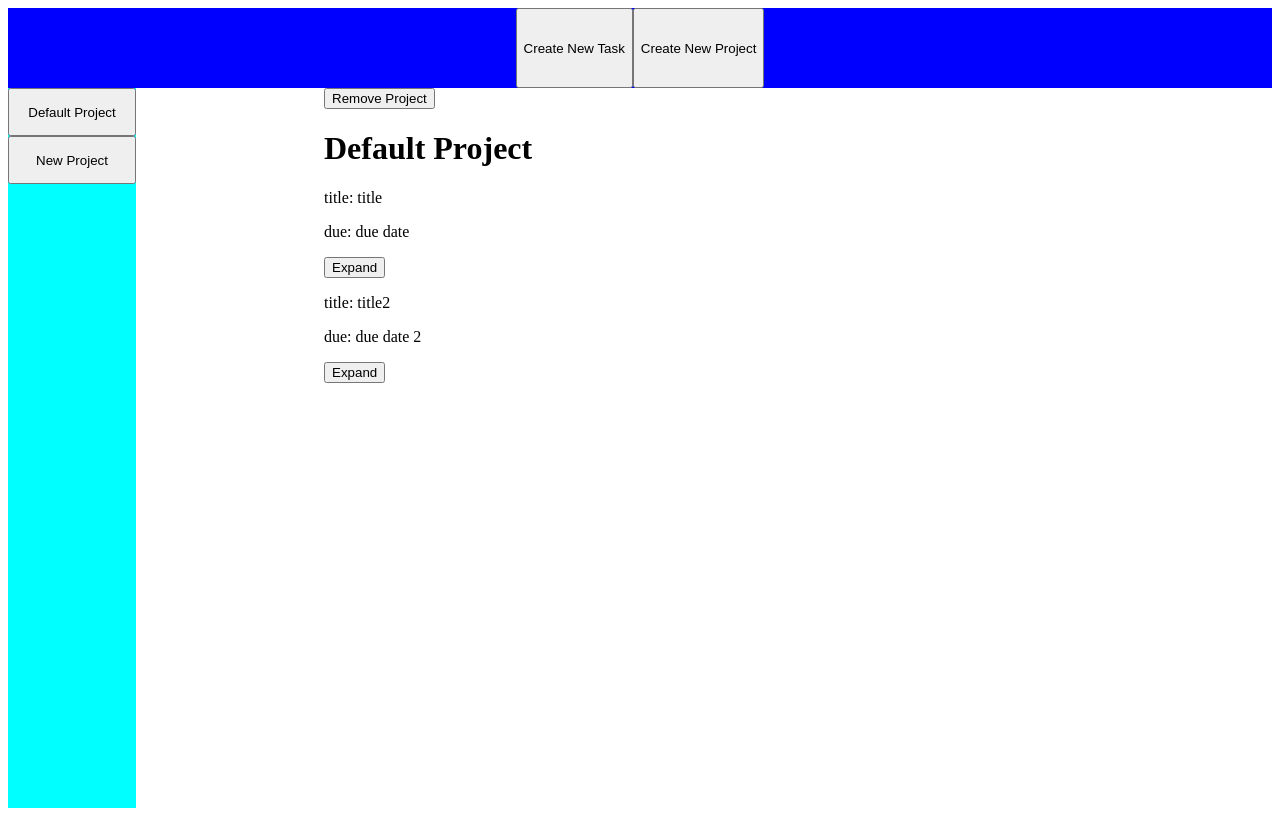
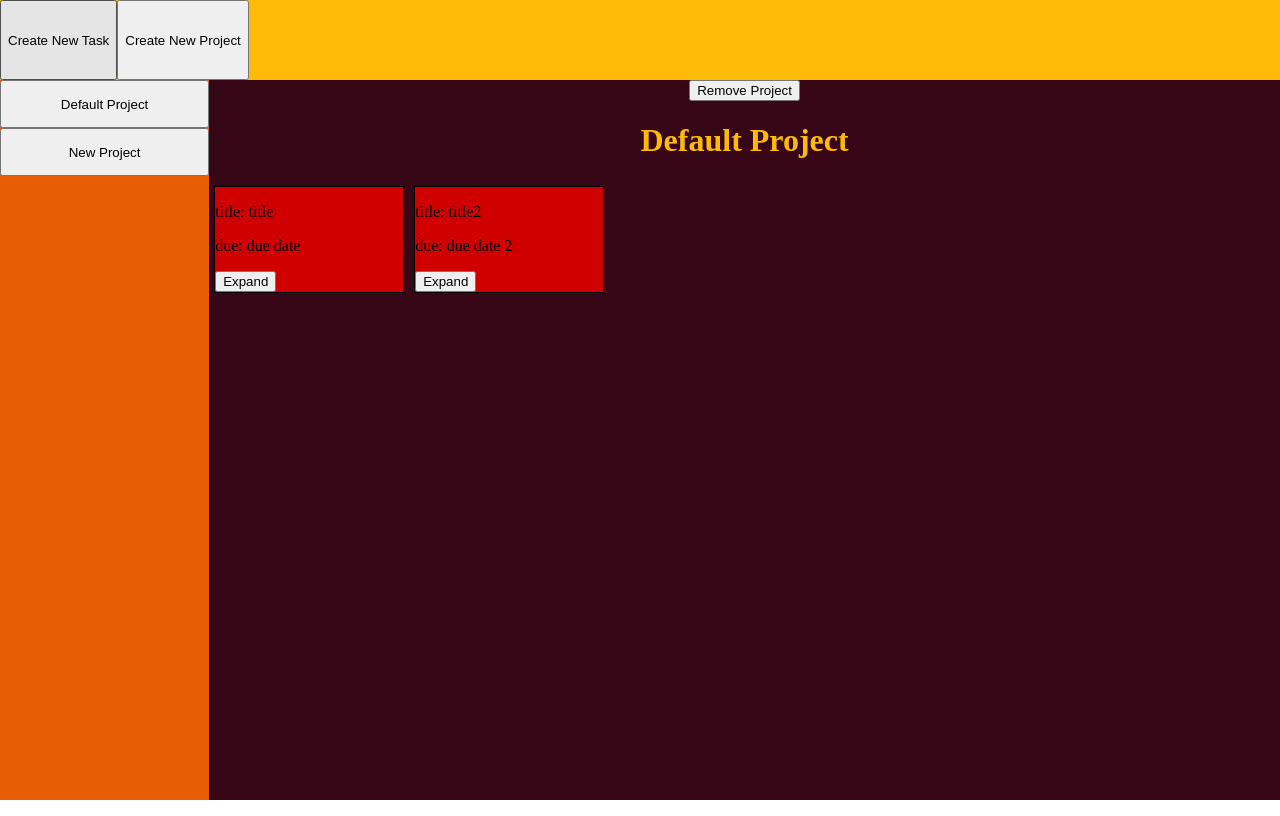
Before and after one commit to EbolaBelle/todo-app, a website built with webpack: page src/template.html in a window 1280 px wide. Built offline with nearby package versions, Linux system fonts and the light colour scheme.

Commit message:
Play around with CSS

```diff
--- a/src/dom.js
+++ b/src/dom.js
@@ -145,8 +145,10 @@ function userInterface() {
     function createProjectCard(project) {
         let projectCard = document.createElement("div");
         let projectTitle = document.createElement('h1');
+        let body = document.querySelector('.body');
         projectTitle.textContent = project.name;
-        projectCard.appendChild(projectTitle);
+        projectCard.classList.add('project-card');
+        document.querySelector('.body').appendChild(projectTitle);
         return projectCard;
     }
 
--- a/src/template.html
+++ b/src/template.html
@@ -1,26 +1,35 @@
 <!DOCTYPE html>
 <html lang="en">
+
 <head>
     <meta charset="UTF-8">
     <meta name="viewport" content="width=device-width, initial-scale=1.0">
     <title>Document</title>
     <style>
+        body {
+            margin: 0;
+        }
+
+        h1 {
+            color: rgb(255, 186, 8);
+        }
+
         header {
-            background-color: blue;
+            display: flex;
+            background-color: rgb(255, 186, 8);
             height: 10vh;
             display: flex;
-            justify-content: center;
+            justify-content: start;
         }
 
         .wrapper {
-            display: grid;
-            grid-template-columns: 1fr 3fr;
+            display: flex;
         }
 
         .sidebar {
-            background-color: aqua;
+            background-color: rgb(232, 93, 4);
             height: 90vh;
-            width: 10vw;
+            width: min(250px, 25vw);
         }
 
         ul {
@@ -29,12 +38,34 @@
             margin: 0;
         }
 
-        li > button {
+        li>button {
             width: 100%;
             height: 3rem;
         }
+
+        .project-card {
+            display: grid;
+            width: 100%;
+            grid-template-columns: repeat(auto-fit, 200px);
+        }
+
+        .body {
+            display: flex;
+            flex-direction: column;
+            align-items: center;
+            background-color: rgb(55, 6, 23);
+            height: 90vh;
+            width: 100%;
+        }
+
+        .task-card {
+            background-color: rgb(208, 0, 0);
+            margin: 5px;
+            border: 1px solid black;
+        }
     </style>
 </head>
+
 <body>
     <header>
         <button class="task">Create New Task</button>
@@ -80,4 +111,5 @@
     </dialog>
     <script src="./index.js" type="module" defer></script>
 </body>
+
 </html>
--- a/src/todo.js
+++ b/src/todo.js
@@ -41,7 +41,7 @@ class Task {
         this.completed = "no";
         project.addTask(this);
     }
-
+//currently unused
     moveToProject(destinationProject, sourceProject) {
         destinationProject.addTask(this);
         if (sourceProject != undefined) {
```
